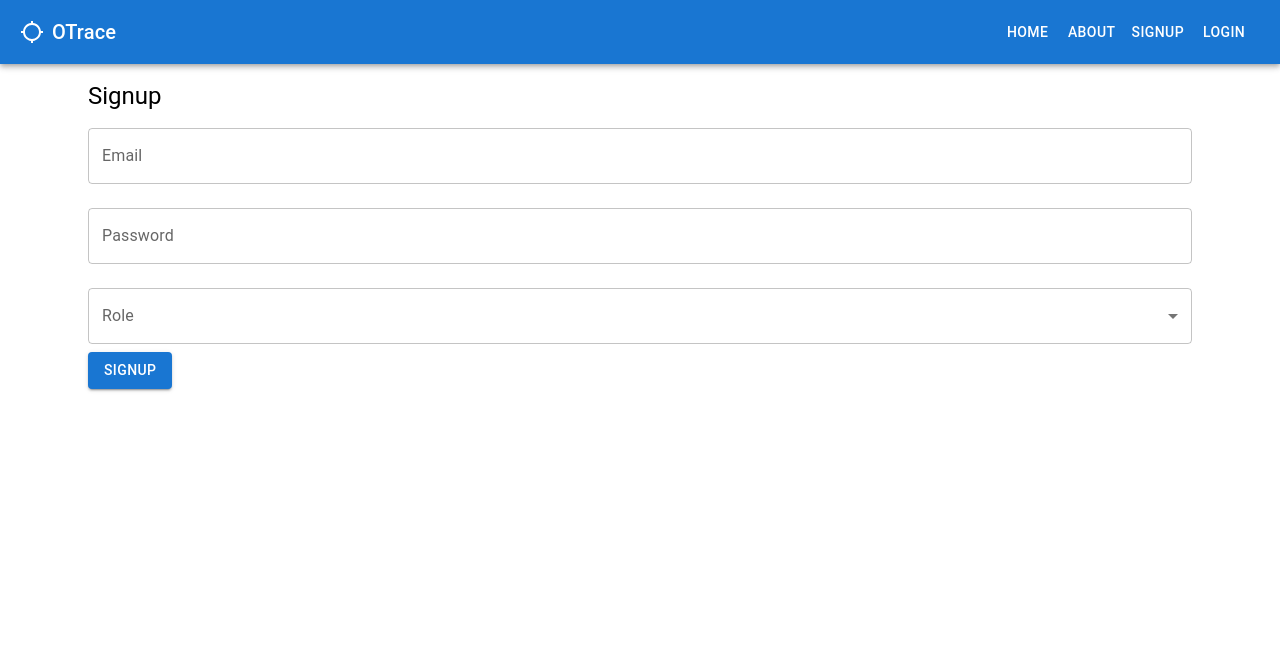
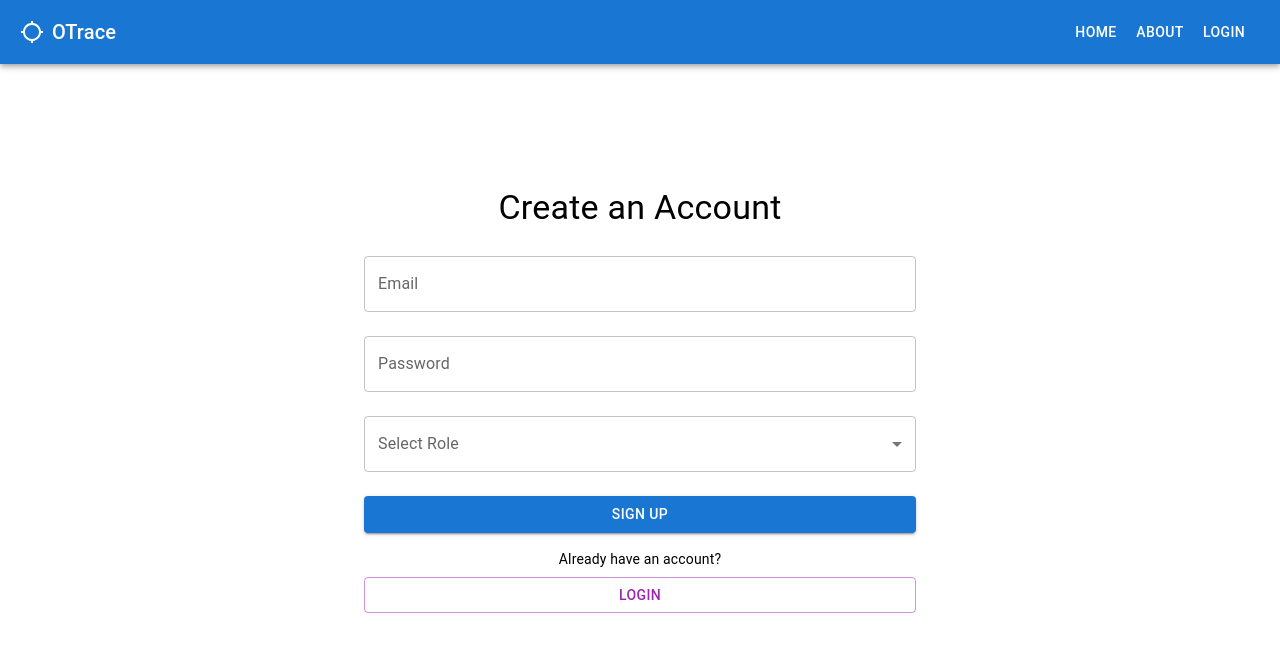
Before and after one commit to farooqashar/otrace-web, a React (Create React App) app: page /signup in a window 1280 px wide. Shown: the top 652 px of the page. Built offline with nearby package versions, Linux system fonts and the light colour scheme; no server answers.

Commit message:
initial login and signup cleanup

```diff
--- a/src/components/LogIn.js
+++ b/src/components/LogIn.js
@@ -1,22 +1,55 @@
 import React, { useState } from "react";
-import { Container, Typography, TextField, Button } from "@mui/material";
+import { useNavigate } from "react-router-dom";
+import {
+  Container,
+  Typography,
+  TextField,
+  Button,
+  Box,
+  Alert,
+} from "@mui/material";
 import { logIn } from "../firebase/auth";
 
 const Login = () => {
   const [email, setEmail] = useState("");
   const [password, setPassword] = useState("");
+  const [error, setError] = useState("");
+
+  const firebaseLoginErrorMessages = {
+    "auth/invalid-email": "The email address is not valid.",
+    "auth/user-not-found": "No user found with this email address.",
+    "auth/wrong-password": "The password entered is incorrect.",
+    "auth/invalid-credential":
+      "The credentials provided are invalid. Please check and try again.",
+  };
+  const navigate = useNavigate();
 
   const handleLogin = async () => {
     try {
       await logIn(email, password);
-    } catch (error) {
-      console.error(error);
+      setError("");
+      navigate("/");
+    } catch (err) {
+      const userFriendlyMessage =
+        firebaseLoginErrorMessages[err.code] ||
+        "An unexpected error occurred. Please try again.";
+      setError(userFriendlyMessage);
     }
   };
 
   return (
-    <Container>
-      <Typography variant="h5">Login</Typography>
+    <Container maxWidth="sm">
+      {error && <Alert severity="error">{error}</Alert>}
+      <Box
+        display="flex"
+        flexDirection="column"
+        alignItems="center"
+        justifyContent="center"
+        height="80vh"
+      >
+        <Typography variant="h4" gutterBottom>
+          Login to OTrace
+        </Typography>
         <TextField
           label="Email"
           fullWidth
@@ -32,9 +65,28 @@ const Login = () => {
           value={password}
           onChange={(e) => setPassword(e.target.value)}
         />
-      <Button variant="contained" onClick={handleLogin}>
+        <Button
+          variant="contained"
+          color="primary"
+          fullWidth
+          sx={{ mt: 2 }}
+          onClick={handleLogin}
+        >
           Login
         </Button>
+        <Typography variant="body2" sx={{ mt: 2 }}>
+          Don't have an account?
+        </Typography>
+        <Button
+          variant="outlined"
+          color="secondary"
+          fullWidth
+          sx={{ mt: 1 }}
+          onClick={() => navigate("/signup")}
+        >
+          Sign Up
+        </Button>
+      </Box>
     </Container>
   );
 };
--- a/src/components/NavBar.js
+++ b/src/components/NavBar.js
@@ -1,13 +1,6 @@
 import React from "react";
-import { useNavigate } from "react-router-dom";
-import {
-  AppBar,
-  Toolbar,
-  Button,
-  Typography,
-  IconButton,
-  Link,
-} from "@mui/material";
+import { useNavigate, Link } from "react-router-dom";
+import { AppBar, Toolbar, Button, Typography, IconButton } from "@mui/material";
 import LocationSearchingIcon from "@mui/icons-material/LocationSearching";
 import { logOut, useAuth } from "../firebase/auth";
 
@@ -82,9 +75,6 @@ const NavBar = () => {
           </>
         ) : (
           <>
-            <Button color="inherit" onClick={() => navigate("/signup")}>
-              Signup
-            </Button>
             <Button color="inherit" onClick={() => navigate("/login")}>
               Login
             </Button>
--- a/src/components/SignUp.js
+++ b/src/components/SignUp.js
@@ -1,10 +1,14 @@
 import React, { useState } from "react";
+import { useNavigate } from "react-router-dom";
 import {
   Container,
   Typography,
   TextField,
   MenuItem,
   Button,
+  Box,
+  Alert,
+  Snackbar,
 } from "@mui/material";
 import { signUp } from "../firebase/auth";
 
@@ -12,18 +16,60 @@ const SignUp = () => {
   const [email, setEmail] = useState("");
   const [password, setPassword] = useState("");
   const [role, setRole] = useState("");
+  const [error, setError] = useState("");
+  const [successMessage, setSuccessMessage] = useState("");
+  const [openSnackbar, setOpenSnackbar] = useState(false);
+
+  const navigate = useNavigate();
+
+  const firebaseSignUpErrorMessages = {
+    "auth/weak-password": "Your password must be at least 6 characters long.",
+    "auth/email-already-in-use":
+      "This email is already registered. Please use a different one.",
+    "auth/invalid-email":
+      "The email address is not valid. Please check the format.",
+    "auth/missing-email": "Please provide an email address.",
+    "auth/operation-not-allowed":
+      "The sign-up operation is not allowed. Please try again later.",
+    "auth/invalid-credential":
+      "The credentials provided are invalid. Please check and try again.",
+    "auth/missing-phone-number": "Please provide a valid phone number.",
+  };
 
   const handleSignup = async () => {
+    setError("");
+    setSuccessMessage("");
     try {
       await signUp(email, password, role);
-    } catch (error) {
-      console.error(error);
+      setSuccessMessage("Account created successfully!");
+      setOpenSnackbar(true);
+      setTimeout(() => navigate("/"), 3000);
+    } catch (err) {
+      const userFriendlyMessage =
+        firebaseSignUpErrorMessages[err.code] ||
+        "An unexpected error occurred. Please try again.";
+      setError(userFriendlyMessage);
     }
   };
 
   return (
-    <Container>
-      <Typography variant="h5">Signup</Typography>
+    <Container maxWidth="sm">
+      {error && (
+        <Alert severity="error" sx={{ marginBottom: 2 }}>
+          {error}
+        </Alert>
+      )}
+      <Box
+        display="flex"
+        flexDirection="column"
+        alignItems="center"
+        justifyContent="center"
+        height="80vh"
+        sx={{ textAlign: "center" }}
+      >
+        <Typography variant="h4" gutterBottom>
+          Create an Account
+        </Typography>
         <TextField
           label="Email"
           fullWidth
@@ -41,7 +87,7 @@ const SignUp = () => {
         />
         <TextField
           select
-        label="Role"
+          label="Select Role"
           fullWidth
           margin="normal"
           value={role}
@@ -51,9 +97,42 @@ const SignUp = () => {
           <MenuItem value="data provider">Data Provider</MenuItem>
           <MenuItem value="data recipient">Data Recipient</MenuItem>
         </TextField>
-      <Button variant="contained" onClick={handleSignup}>
-        Signup
+        <Button
+          variant="contained"
+          color="primary"
+          fullWidth
+          sx={{ mt: 2 }}
+          onClick={handleSignup}
+        >
+          Sign Up
         </Button>
+        <Typography variant="body2" sx={{ mt: 2 }}>
+          Already have an account?
+        </Typography>
+        <Button
+          variant="outlined"
+          color="secondary"
+          fullWidth
+          sx={{ mt: 1 }}
+          onClick={() => navigate("/login")}
+        >
+          Login
+        </Button>
+      </Box>
+      {/* Snackbar for success and error messages */}
+      <Snackbar
+        open={openSnackbar}
+        autoHideDuration={6000}
+        onClose={() => setOpenSnackbar(false)}
+      >
+        <Alert
+          onClose={() => setOpenSnackbar(false)}
+          severity={successMessage ? "success" : "error"}
+          sx={{ width: "100%" }}
+        >
+          {successMessage || error}
+        </Alert>
+      </Snackbar>
     </Container>
   );
 };
```
Lines whose indentation alone changed are shown as unchanged.
